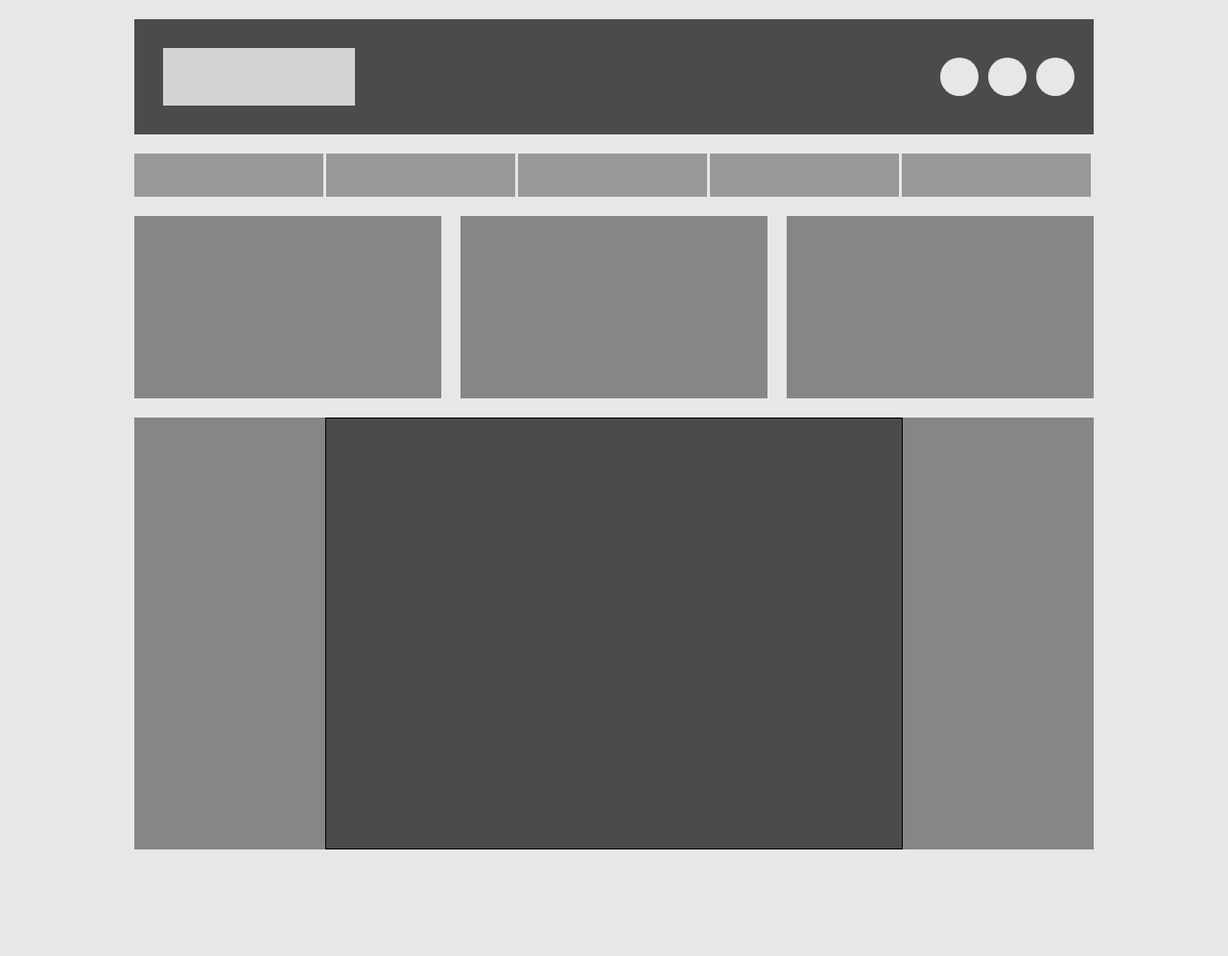
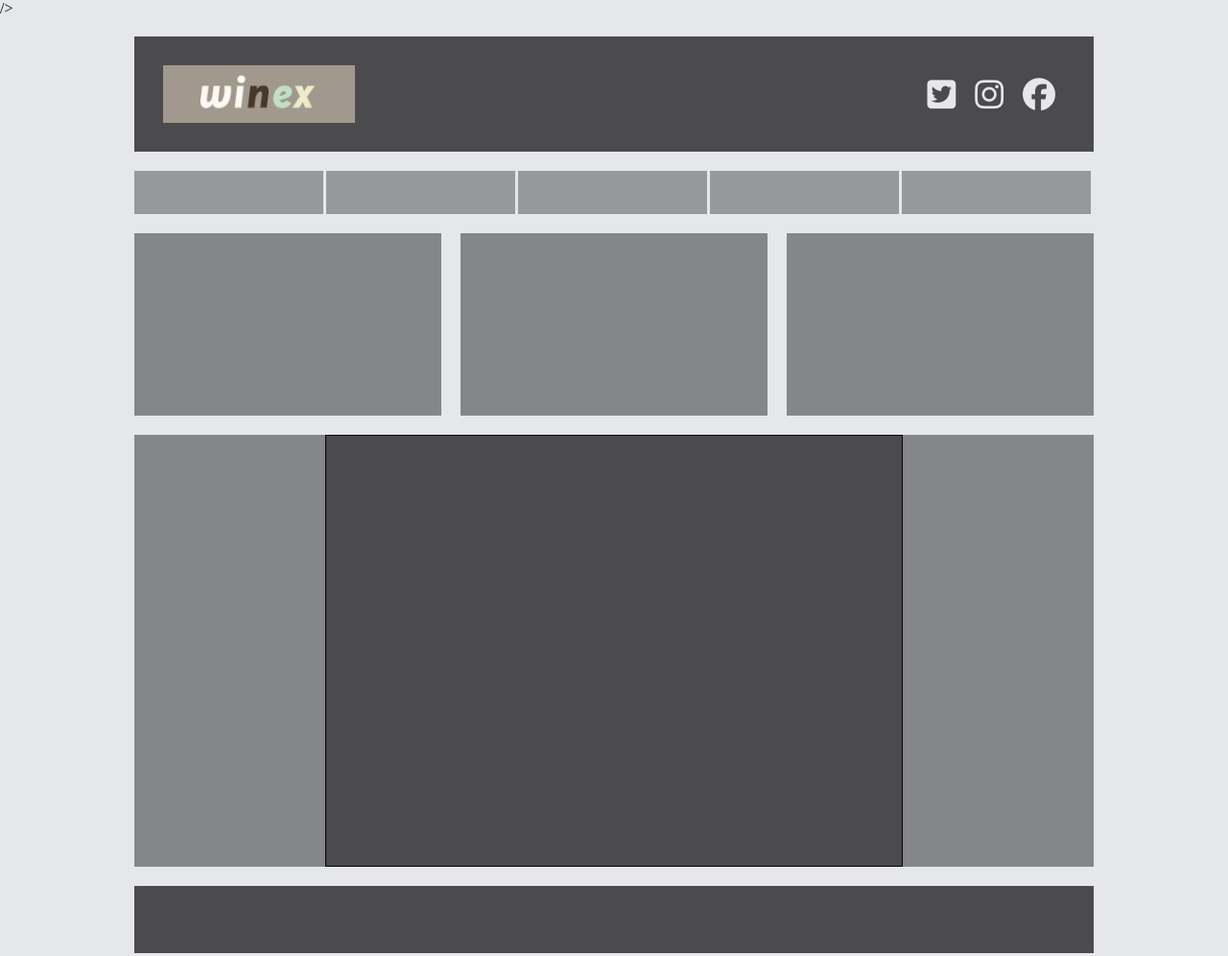
Before and after one commit to sergimateo/de-wireframe-a-html-modul-2, a plain HTML site: page index.html in a window 1280 px wide. Shown: the whole page at 96% size. Drawn offline with Linux system fonts and the light colour scheme.

Commit message:
afegits logo, favicon, i social media logos

```diff
--- a/index.html
+++ b/index.html
@@ -3,12 +3,12 @@
   <head>
     <meta charset="UTF-8" />
     <meta name="viewport" content="width=device-width, initial-scale=1.0" />
-    <title>Titol</title>
+    <title>Winex</title>
+    <link rel="shortcut icon" href="/images/favicon.ico" type="image/x-icon">
     <link rel="stylesheet" href="/styles/styles.css" />
-    <!-- Font Awesome -->
-    <link
-      rel="stylesheet"
-      href="https://cdnjs.cloudflare.com/ajax/libs/font-awesome/5.13.0/css/all.min.css"
+
+    <!-- Font awesome -->
+    <script src="https://kit.fontawesome.com/5b57351411.js" crossorigin="anonymous"></script>
     />
   </head>
   <body>
@@ -18,15 +18,17 @@
           <i class="fas fa-bars fa-2x"></i>
         </div> -->
 
-        <div class="logo"></div>
+        <div class="logo">
+          <img src="/images/winex-logo.jpg" alt="logo">
+        </div>
         <div class="three-circles">
-            <div class="circle"></div>
-            <div class="circle"></div>
-            <div class="circle"></div>
+            <i class="fab fa-twitter-square fa-2x"></i>
+            <i class="fab fa-instagram fa-2x"></i>
+            <i class="fab fa-facebook fa-2x"></i>
+            <!-- <div class="circle"></div> -->
         </div>
         <!-- Navegacion barra de cerca a l'esquerra i 3 boles a la dreta -->
       </nav>
-
 
       <div class="five-menu-items">
         <div></div>
@@ -42,17 +44,10 @@
       </section>
 
       <section class="main-section">
-       <article class="main-article">
-
-       </article>
+        <article class="main-article"></article>
       </section>
 
-
-
-
-    <footer class="footer">
-
-    </footer>
+      <footer class="footer"></footer>
     </div>
   </body>
 </html>
--- a/styles/styles.css
+++ b/styles/styles.css
@@ -32,6 +32,11 @@ body {
     /* border: 1px solid; */
     background-color: #D2D3D5;
 }
+img {
+    max-width: 100%;
+    max-height: 100%;
+}
+
 .three-circles {
     display: flex;
     margin-right: 20px;
@@ -42,8 +47,22 @@ body {
     width: 40px;
     margin-left: 10px;
     border-radius: 50%;
+    align-content: center;
     /* border: 1px solid; */
     background-color: #E6E7E9;
+}
+.fa-twitter-square{
+    color: #E6E7E9;
+    margin-right: 20px;
+}
+
+.fa-instagram{
+    color: #E6E7E9;
+    margin-right: 20px;
+}
+.fa-facebook{
+    color: #E6E7E9;
+    margin-right: 20px;
 }
 
 .five-menu-items {
@@ -108,5 +127,5 @@ footer {
     justify-content: center;
     margin: 0;
     height: 70px;
-    background-color: ##4B4B4D;
+    background-color: #4B4B4D;
 }
```
Also changed, not shown: images/favicon.ico (added), images/winex-logo.jpg (added). Lines whose indentation alone changed are shown as unchanged.
